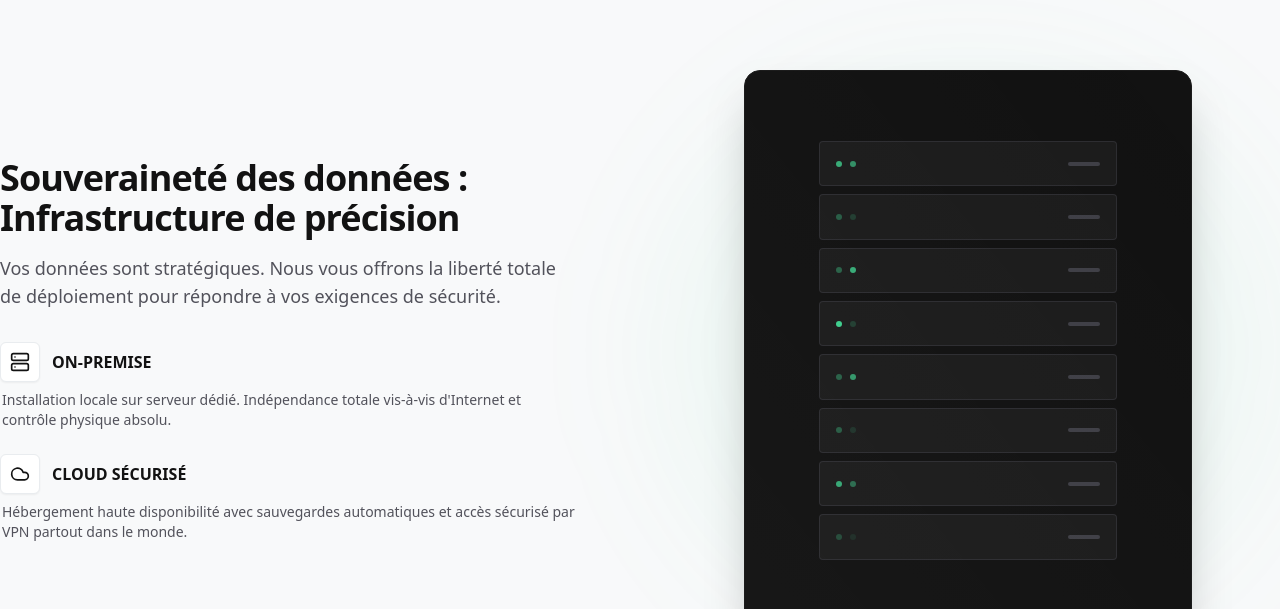
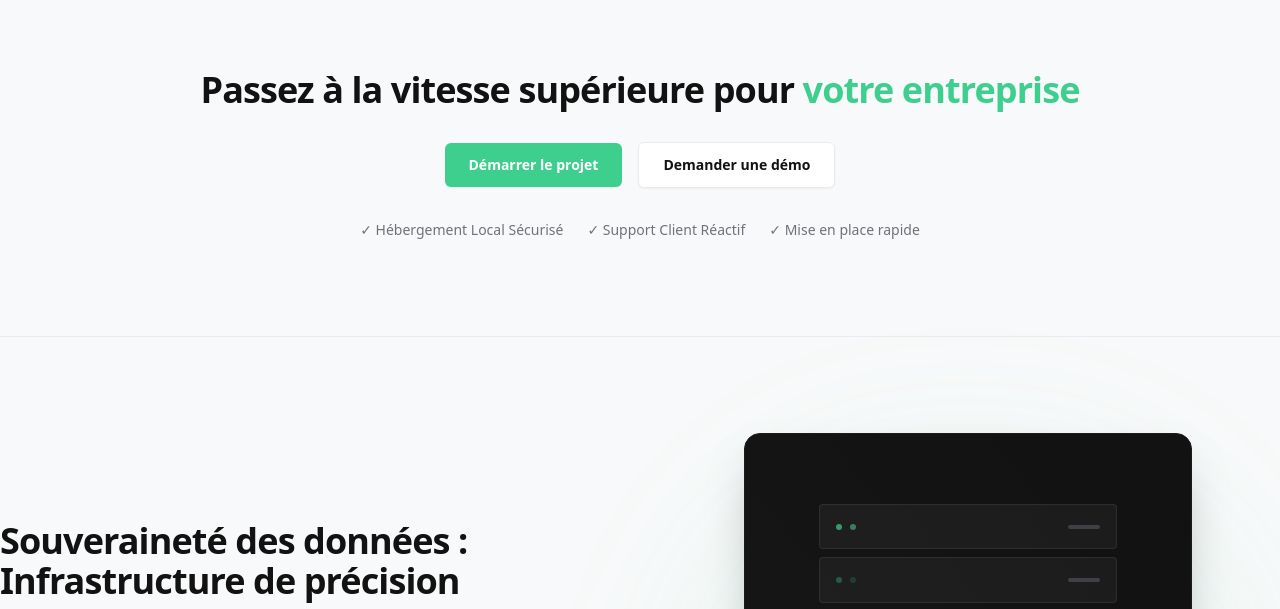
Before and after one commit to vaga-tn/vaga.tn, a Next.js app: page / in a window 1280 px wide. Shown: the part 1499-2108 px from the top of the page. Built offline with nearby package versions, Linux system fonts and the light colour scheme.

Commit message:
feat: CTA section

```diff
--- a/src/app/page.tsx
+++ b/src/app/page.tsx
@@ -6,6 +6,7 @@ import { Infrastructure } from "@/components/sections/Infrastructure"
 import { Pricing } from "@/components/sections/Pricing"
 import { FAQ } from "@/components/sections/FAQ"
 import { Contact } from "@/components/sections/Contact"
+import CallToAction from "@/components/sections/CallToAction"
 
 export default function Home() {
   return (
@@ -13,6 +14,7 @@ export default function Home() {
       <Header />
       <Hero />
       <Modules />
+      <CallToAction />
       <Infrastructure />
       <Pricing />
       <FAQ />
--- /dev/null
+++ b/src/components/sections/CallToAction.tsx
@@ -0,0 +1,32 @@
+import Link from "next/link";
+
+export default function CallToAction() {
+  return (
+    <div className="bg-zinc-50 py-24 border-b border-zinc-200">
+      <div className="container mx-auto px-4 text-center">
+        <h2 className="text-3xl font-bold tracking-tight text-zinc-900 sm:text-4xl mb-8">
+          Passez à la vitesse supérieure pour <span className="text-brand">votre entreprise</span>
+        </h2>
+        <div className="flex items-center justify-center gap-4 flex-wrap">
+          <Link
+            href="/#contact"
+            className="inline-flex items-center justify-center rounded-md bg-brand px-6 py-3 text-sm font-semibold text-white shadow-sm hover:bg-brand/90 transition-colors"
+          >
+            Démarrer le projet
+          </Link>
+          <Link
+            href="/#contact"
+            className="inline-flex items-center justify-center rounded-md bg-white border border-zinc-200 px-6 py-3 text-sm font-semibold text-zinc-900 shadow-sm hover:bg-zinc-50 transition-colors"
+          >
+            Demander une démo
+          </Link>
+        </div>
+        <div className="mt-8 flex items-center justify-center gap-6 text-sm text-zinc-500 flex-wrap">
+          <span className="flex items-center gap-2">✓ Hébergement Local Sécurisé</span>
+          <span className="flex items-center gap-2">✓ Support Client Réactif</span>
+          <span className="flex items-center gap-2">✓ Mise en place rapide</span>
+        </div>
+      </div>
+    </div>
+  )
+}
```
